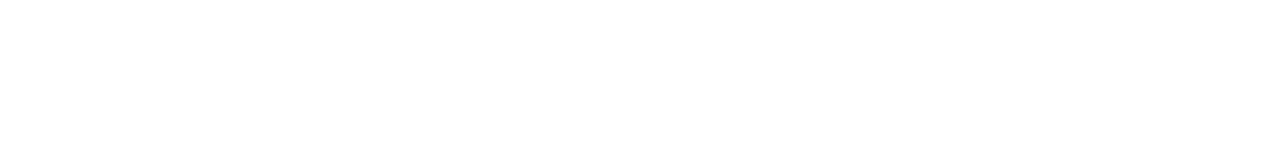
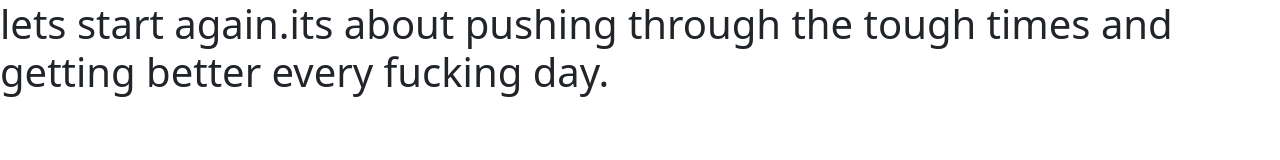
Before and after one commit to hamim2017/assignment2, a plain HTML site: page index.html in a window 1280 px wide. Drawn offline with Linux system fonts and the light colour scheme.

Commit message:
commitment

```diff
--- a/index.html
+++ b/index.html
@@ -9,7 +9,8 @@
     <link rel="stylesheet" href="css/bootstrap.css">
 </head>
 <body>
-
+    <h1>lets start again.its about pushing through the tough times and getting better every fucking day.
+    </h1>
 
     <script src="js/bootstrap.bundle.js"></script>
 </body>
```
